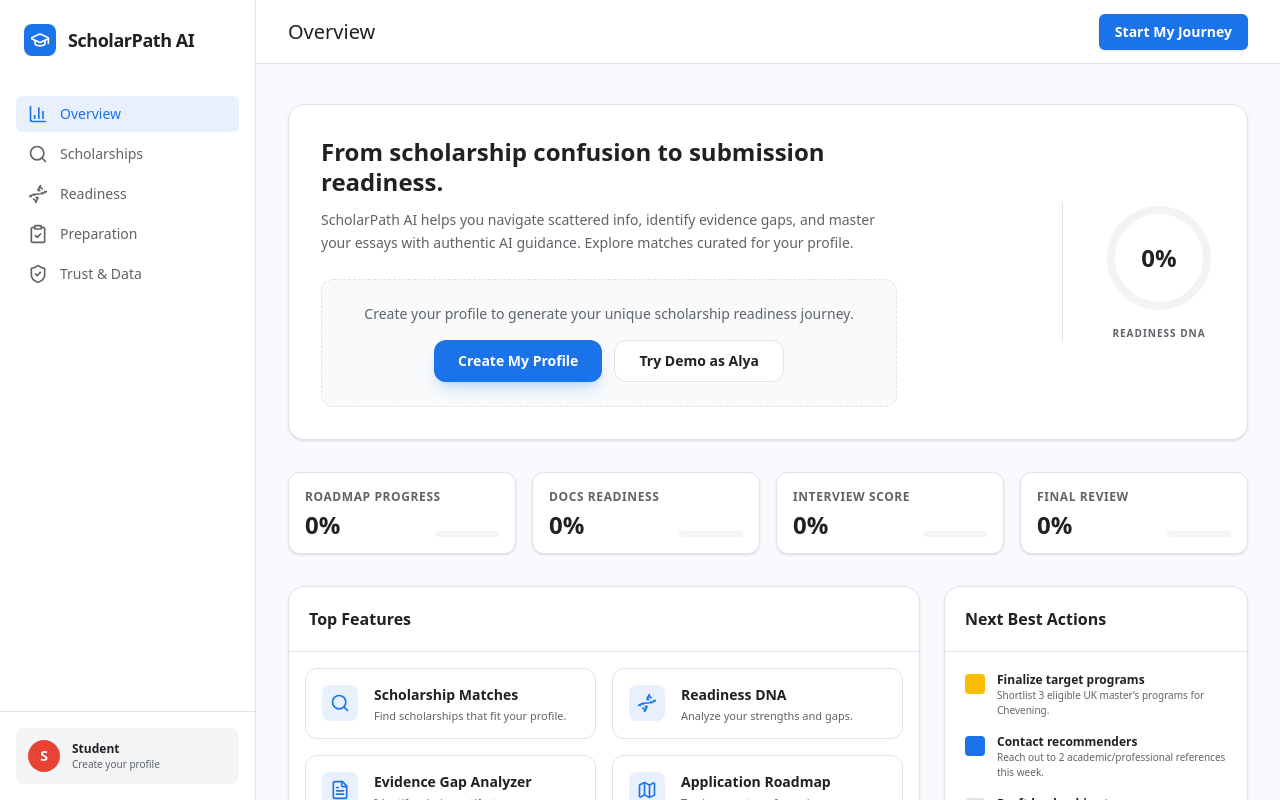
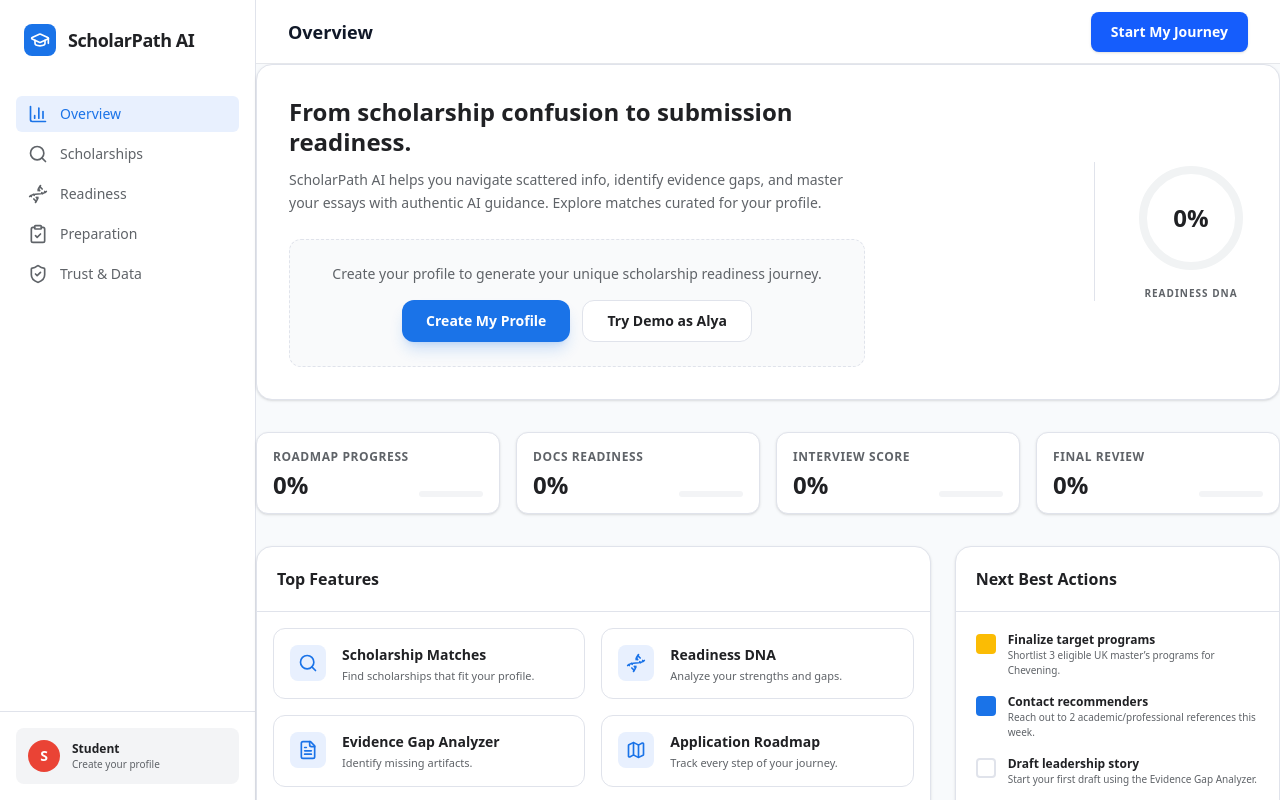
Before and after one commit to IrwanP/ScholarPathSentinel, a React (Vite) app: page / in a window 1280 px wide. Shown: the top 800 px of the page. Built offline with nearby package versions, Linux system fonts and the light colour scheme.

Commit message:
Register Sentinel page route

```diff
--- a/src/App.tsx
+++ b/src/App.tsx
@@ -3,91 +3,112 @@
  * SPDX-License-Identifier: Apache-2.0
  */
 
-import { BrowserRouter as Router, Routes, Route, useLocation, useNavigate } from "react-router-dom";
+import {
+  BrowserRouter as Router,
+  Routes,
+  Route,
+  useLocation,
+  useNavigate
+} from "react-router-dom";
 import { motion, AnimatePresence } from "motion/react";
+import { Info } from "lucide-react";
+
 import Sidebar from "./components/Sidebar";
 import OverviewPage from "./app/page";
 import ScholarshipsPage from "./app/scholarships/page";
 import ReadinessPage from "./app/readiness/page";
 import PreparationPage from "./app/preparation/page";
 import TrustPage from "./app/trust/page";
+import SentinelPage from "./app/sentinel/page";
+
 import { ProfileProvider, useProfile } from "./context/ProfileContext";
 import StudentProfileForm from "./components/StudentProfileForm";
-import { Info } from "lucide-react";
 
 function AppContent() {
   const location = useLocation();
   const navigate = useNavigate();
-  const { mode, profile, setIsProfileFormOpen, feedback } = useProfile();
 
-  const pageTitle = {
+  const { mode, setIsProfileFormOpen, feedback } = useProfile();
+
+  const pageTitle: Record<string, string> = {
     "/": "Overview",
     "/scholarships": "Scholarships",
     "/readiness": "Readiness",
     "/preparation": "Preparation",
-    "/trust": "Trust & Data"
-  }[location.pathname] || "ScholarPath AI";
+    "/trust": "Trust & Data",
+    "/sentinel": "ScholarPath Sentinel"
+  };
+
+  const currentPageTitle = pageTitle[location.pathname] || "ScholarPath AI";
 
   const handleStartJourney = () => {
     if (mode === "empty") {
       setIsProfileFormOpen(true);
-    } else {
-      navigate("/readiness");
+      return;
     }
+
+    navigate("/readiness");
   };
 
   return (
-    <div className="flex bg-background h-screen overflow-hidden">
+    <div className="flex min-h-screen bg-slate-50 text-gray-900">
       <Sidebar />
-      <div className="flex-1 flex flex-col h-full overflow-hidden">
-        <header className="h-16 bg-white border-b border-border-subtle flex items-center justify-between px-8 shrink-0 print:hidden">
-          <h1 className="text-xl font-medium text-text-main">{pageTitle}</h1>
-          <div className="flex items-center gap-4">
+
+      <div className="flex min-w-0 flex-1 flex-col">
+        <header className="sticky top-0 z-20 flex h-16 items-center justify-between border-b border-gray-200 bg-white px-8">
+          <h1 className="text-lg font-bold">{currentPageTitle}</h1>
+
+          <div className="flex items-center gap-3">
             {mode === "demo" && (
-              <span className="px-3 py-1 bg-google-green-light text-google-green-text rounded-full text-[10px] font-bold uppercase tracking-wider border border-google-green/20">
+              <span className="rounded-full bg-green-50 px-4 py-1.5 text-xs font-bold uppercase tracking-wide text-green-700">
                 Demo Profile Loaded
               </span>
             )}
+
             {mode === "custom" && (
-              <span className="px-3 py-1 bg-google-blue-light text-google-blue rounded-full text-[10px] font-bold uppercase tracking-wider border border-google-blue/10">
+              <span className="rounded-full bg-blue-50 px-4 py-1.5 text-xs font-bold uppercase tracking-wide text-blue-700">
                 My Profile
               </span>
             )}
+
             <button
               onClick={handleStartJourney}
-              className="px-4 py-2 bg-google-blue text-white rounded-md text-sm font-bold shadow-sm hover:bg-blue-700 transition-colors"
+              className="rounded-lg bg-blue-600 px-5 py-2.5 text-sm font-bold text-white shadow-sm transition-colors hover:bg-blue-700"
             >
               Start My Journey
             </button>
           </div>
         </header>
-        <main className="flex-1 overflow-y-auto print:overflow-visible">
-          <div className="max-w-5xl mx-auto px-8 py-10 print:p-0 print:max-w-none">
-            <Routes>
+
+        <AnimatePresence mode="wait">
+          <motion.div
+            key={location.pathname}
+            initial={{ opacity: 0, y: 8 }}
+            animate={{ opacity: 1, y: 0 }}
+            exit={{ opacity: 0, y: -8 }}
+            transition={{ duration: 0.2 }}
+            className="flex-1"
+          >
+            <Routes location={location}>
               <Route path="/" element={<OverviewPage />} />
               <Route path="/scholarships" element={<ScholarshipsPage />} />
               <Route path="/readiness" element={<ReadinessPage />} />
               <Route path="/preparation" element={<PreparationPage />} />
               <Route path="/trust" element={<TrustPage />} />
+              <Route path="/sentinel" element={<SentinelPage />} />
             </Routes>
-          </div>
-        </main>
+          </motion.div>
+        </AnimatePresence>
       </div>
+
       <StudentProfileForm />
 
-      <AnimatePresence>
-        {feedback && (
-          <motion.div
-            initial={{ opacity: 0, y: 50, x: "-50%" }}
-            animate={{ opacity: 1, y: 0, x: "-50%" }}
-            exit={{ opacity: 0, y: 20, x: "-50%" }}
-            className="fixed bottom-8 left-1/2 -translate-x-1/2 z-[60] bg-google-blue-dark text-white px-6 py-3 rounded-full shadow-2xl flex items-center gap-3 border border-white/10 backdrop-blur-md"
-          >
-            <Info className="h-4 w-4 text-blue-200" />
-            <span className="text-sm font-bold tracking-tight">{feedback}</span>
-          </motion.div>
-        )}
-      </AnimatePresence>
+      {feedback && (
+        <div className="fixed bottom-6 right-6 z-50 flex max-w-sm items-start gap-3 rounded-2xl border border-blue-100 bg-white p-4 text-sm text-gray-700 shadow-xl">
+          <Info className="mt-0.5 h-5 w-5 shrink-0 text-blue-600" />
+          <p>{feedback}</p>
+        </div>
+      )}
     </div>
   );
 }
```
